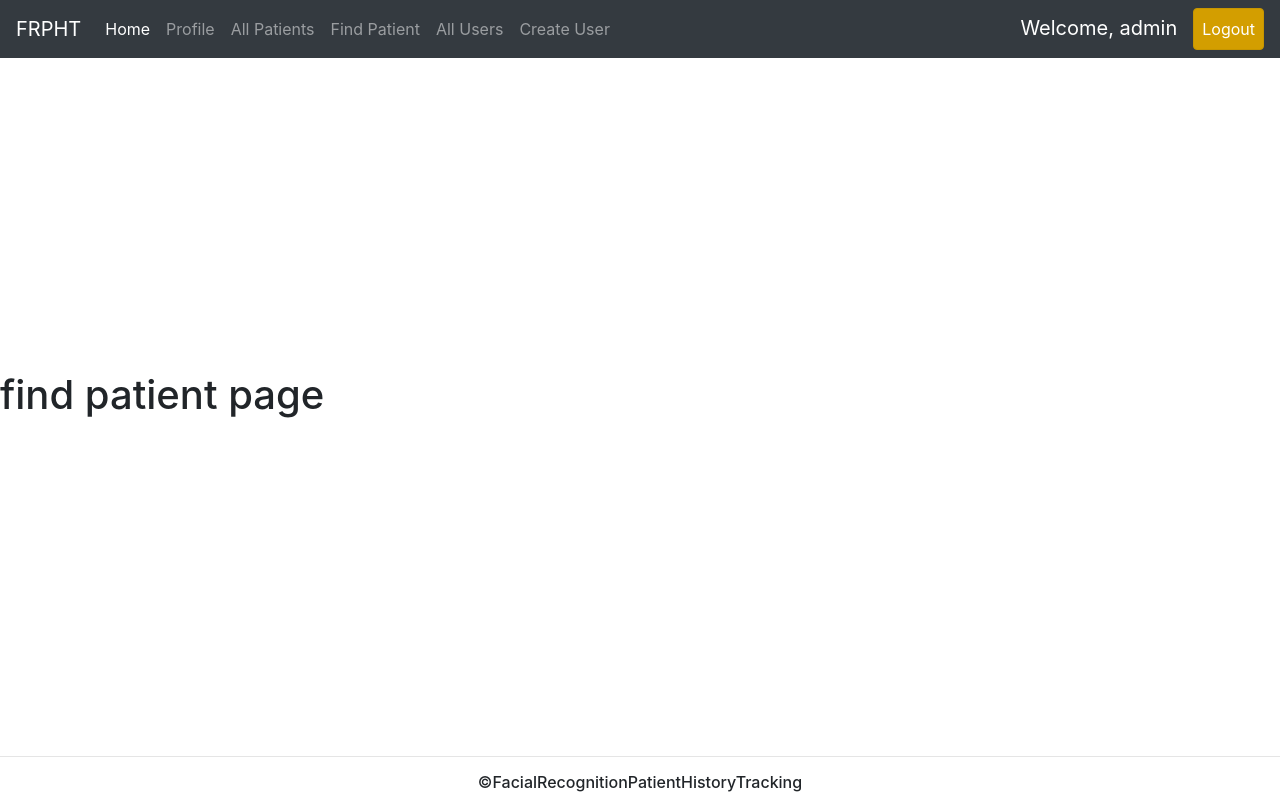
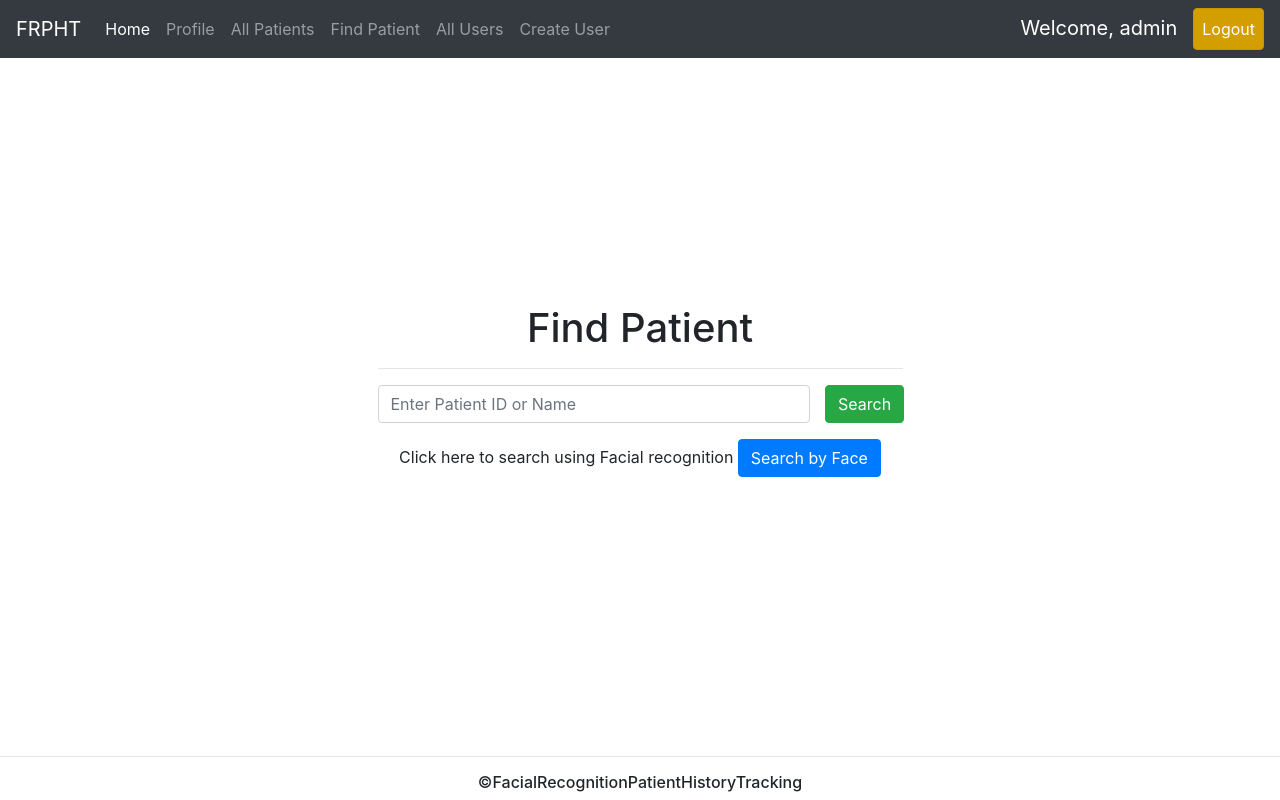
Before and after one commit to darakesh/FRPHT, a Django app: page /findpatient/ in a window 1280 px wide. Run offline with Django 3.2, Linux system fonts and the light colour scheme; a user stored in the database is signed in; some libraries are stand-ins or nearby versions.

Commit message:
added search functionality

```diff
--- a/useraccount/templates/useraccount/doctor/allpatients.html
+++ b/useraccount/templates/useraccount/doctor/allpatients.html
@@ -28,11 +28,8 @@
         </thead>
         <tbody>
           {% for patient in patients %}
-          {% if patient.is_superuser or patient.is_doctor %}
-          <!-- continue -->
-          {% else %}
             <tr>
-              <td>{{forloop.counter0|add:"-1"}}</td>
+              <td>{{forloop.counter}}</td>
               <td>{{patient.userID}}</td>
               <td>{{patient.username}}</td>
               <td>{{patient.age}}</td>
@@ -42,7 +39,6 @@
                 <a href="{% url 'patientprofile' patient.userID %}"><input type="button" class = "btn btn-outline-primary" name="view" value="View"></a>
               </td>
             </tr>
-            {% endif %}
           {% endfor %}
         </tbody>
       </table>
--- a/useraccount/templates/useraccount/doctor/findpatient.html
+++ b/useraccount/templates/useraccount/doctor/findpatient.html
@@ -3,5 +3,70 @@
 {% block title%}| Find Patient{% endblock %}
 
 {% block homecontent %}
-<h1>find patient page</h1>
+
+<div class="container" align = "center">
+    <div class="col-6">
+        <h1 >Find Patient</h1>
+        <hr >
+        <form method="get">
+            <div class="form-group row">
+                <div class="col-10">
+                    <input type="text" class = "form-control" name = "searchbox" placeholder = "Enter Patient ID or Name">
+                </div>
+                <input type="submit" class="btn btn-success" name="search" value="Search">
+            </div>
+            <div class="form-group">
+                <label>Click here to search using Facial recognition</label>
+                <input type="submit" class="btn btn-primary" name="search" value="Search by Face">
+            </div>
+        </form>
+        {% for message in messages %}
+            <p class="alert alert-danger" role="alert">{{message}}<p>
+        {% endfor %}
+    </div>
+    {% if p_list %}
+      <div class="container-xl">
+        <div class="table-responsive">
+          <div class="table-wrapper">
+            <div class="table-title">
+              <div class="row">
+                <div class="col">
+                  <h2>Search Results</h2>
+                </div>
+              </div>
+            </div>
+            <table class="table table-striped table-hover">
+              <thead>
+                <tr>
+                  <th>#</th>
+                  <th>ID</th>
+                  <th>Name</th>
+                  <th>Age</th>
+                  <th>Gender</th>
+                  <th>Blood Group</th>
+                  <th></th>
+                </tr>
+              </thead>
+              <tbody>
+                {% for patient in p_list %}
+                  <tr>
+                    <td>{{forloop.counter}}</td>
+                    <td>{{patient.userID}}</td>
+                    <td>{{patient.username}}</td>
+                    <td>{{patient.age}}</td>
+                    <td>{{patient.gender}}</td>
+                    <td>{{patient.blood_group}}</td>
+                    <td>
+                      <a href="{% url 'patientprofile' patient.userID %}"><input type="button" class = "btn btn-outline-primary" name="view" value="View"></a>
+                    </td>
+                  </tr>
+                {% endfor %}
+              </tbody>
+            </table>
+          </div>
+        </div>
+      </div>
+    {% endif %}
+</div>
+
 {% endblock %}
--- a/useraccount/templates/useraccount/users/allusers.html
+++ b/useraccount/templates/useraccount/users/allusers.html
@@ -33,11 +33,8 @@
         </thead>
         <tbody>
           {% for acc in accounts %}
-          {% if acc.is_superuser %}
-          <!-- continue -->
-          {% else %}
             <tr>
-              <td>{{forloop.counter|add:"-1"}}</td>
+              <td>{{forloop.counter}}</td>
               <td>{{acc.userID}}</td>
               <td>{{acc.username}}</td>
               <td>{{acc.email}}</td>
@@ -47,7 +44,6 @@
                 <a href="{% url 'patientprofile' acc.userID %}"><input type="button" class = "btn btn-outline-info" name="view" value="view"></a>
               </td>
             </tr>
-            {% endif %}
           {% endfor %}
         </tbody>
       </table>
--- a/useraccount/views.py
+++ b/useraccount/views.py
@@ -1,6 +1,7 @@
 from django.shortcuts import render, redirect
 from django.http import HttpResponse
 from django.contrib.auth.decorators import login_required, permission_required
+from django.contrib import messages
 
 
 from useraccount.models import Medication
@@ -26,7 +27,7 @@ def userprofileview(request):
 @login_required
 @permission_required('is_superuser')
 def allusersview(request):
-    users = Account.objects.all()
+    users = Account.objects.exclude(is_superuser = True)
     context = {'accounts':users}
     return render(request,'useraccount/users/allusers.html',context)
 
@@ -34,12 +35,27 @@ def allusersview(request):
 @permission_required('is_doctor')
 def findpatientview(request):
     context = {}
+    if request.method == "GET":
+        if request.GET.get('search') == "Search":
+            sval = request.GET.get("searchbox")
+            if sval == "" or sval == " " :
+                messages.error(request,"Enter Patient ID or Name")
+                return redirect("findpatient")
+            p_list = Account.objects.filter(userID__icontains = sval) | Account.objects.filter(username__icontains = sval)
+            p_list = p_list.exclude(is_doctor = True)
+            if not p_list:
+                messages.error(request,"Patient not Found!")
+            else:
+                context = {"p_list":p_list}
+        if request.GET.get('search') == "Search by Face":
+            print("search by face is clicked")
+
     return render(request,'useraccount/doctor/findpatient.html',context)
 
 @login_required
 @permission_required('is_doctor')
 def allpatientsview(request):
-    patients = Account.objects.all()
+    patients = Account.objects.exclude(is_doctor = True)
     context = {'patients':patients}
     return render(request,'useraccount/doctor/allpatients.html',context)
 
```
Also changed, not shown: db.sqlite3, static/media/default_photo/default_userprofile_pic.png (renamed from static/media/default_photo/default_profile_pic.png).
